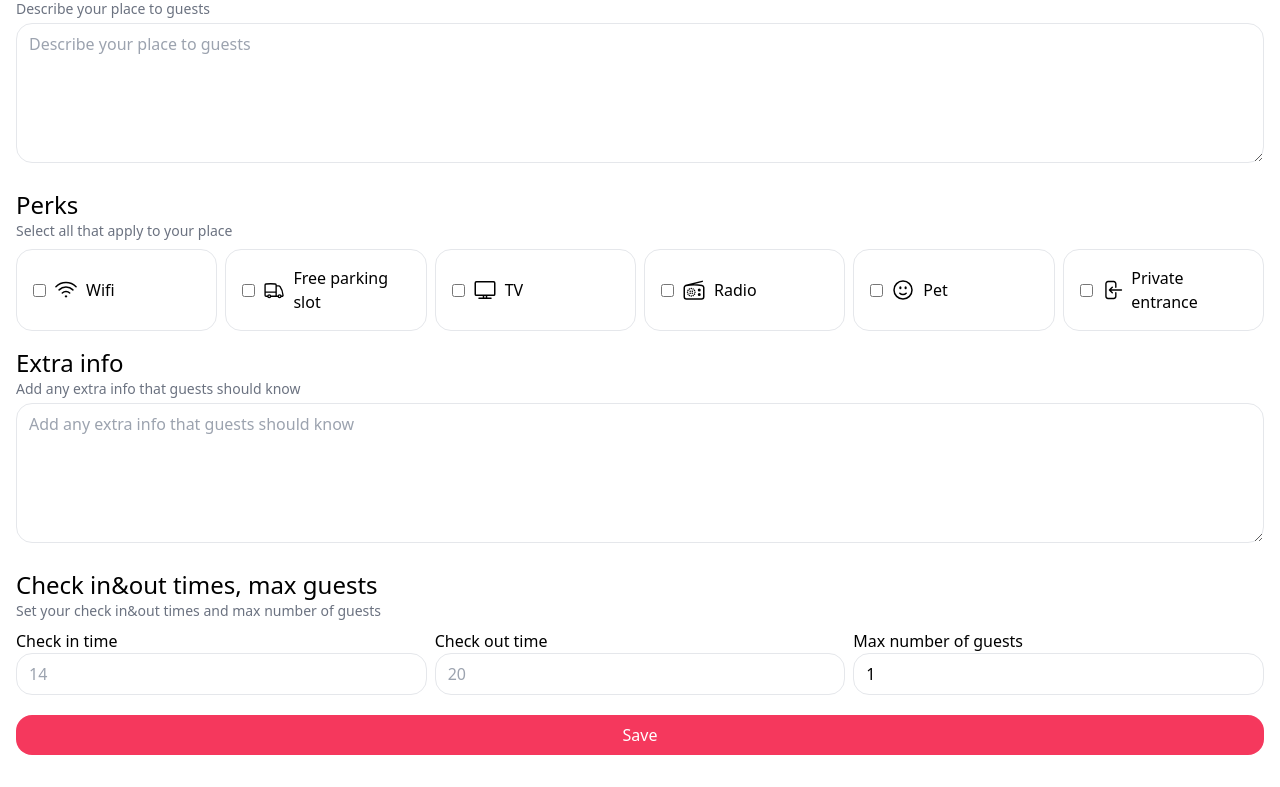
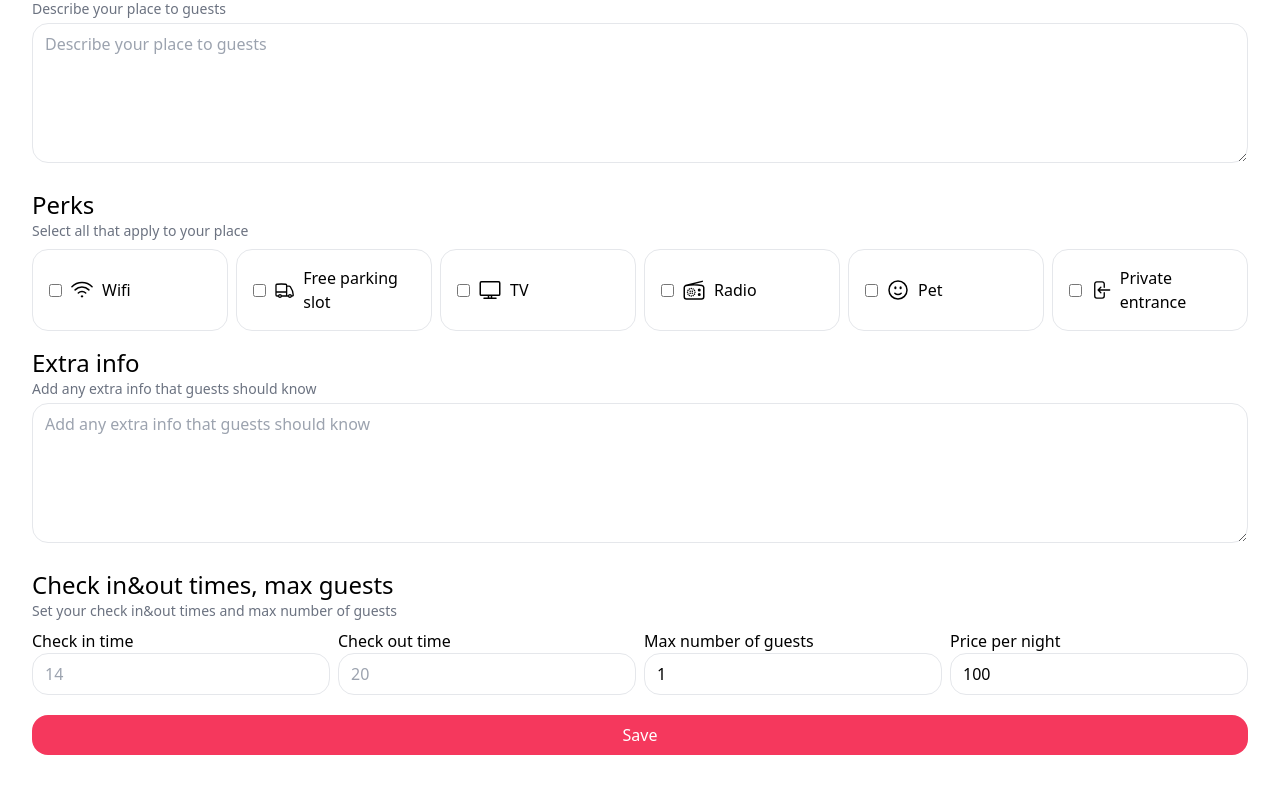
Before and after one commit to nakhoacool/StayHub, a React (Vite) app in the folder client/: page /account/places/new in a window 1280 px wide. Shown: the part 687-1474 px from the top of the page. Built offline with nearby package versions, Linux system fonts and the light colour scheme; no server answers.

Commit message:
Add price field to Place model and update related components

```diff
--- a/client/src/Layout.jsx
+++ b/client/src/Layout.jsx
@@ -3,7 +3,7 @@ import Header from './components/Header'
 
 export default function Layout() {
   return (
-    <div className='p-4 flex flex-col min-h-screen'>
+    <div className='py-4 px-8 flex flex-col min-h-screen'>
       <Header />
       <Outlet />
     </div>
--- a/client/src/pages/IndexPage.jsx
+++ b/client/src/pages/IndexPage.jsx
@@ -1,7 +1,34 @@
+import axios from 'axios'
+import { useEffect, useState } from 'react'
+import { Link } from 'react-router-dom'
+
 export default function IndexPage() {
+  const [places, setPlaces] = useState([])
+  useEffect(() => {
+    axios.get('/places').then((response) => {
+      setPlaces(response.data)
+    })
+  }, [])
   return (
-    <div>
-      <h1>IndexPage</h1>
+    <div className='mt-8 grid gap-x-6 gap-y-8 grid-cols-2 md:grid-cols-3 lg:grid-cols-4'>
+      {places.length > 0 &&
+        places.map((place) => (
+          <Link>
+            <div className='bg-gray-500 mb-2 rounded-2xl flex'>
+              {place.photos?.[0] && (
+                <img
+                  className='object-cover aspect-square rounded-2xl'
+                  src={'http://localhost:3000/uploads/' + place.photos?.[0]}
+                />
+              )}
+            </div>
+            <h2 className='font-bold'>{place.address}</h2>
+            <h3 className='text-sm text-gray-500'>{place.title}</h3>
+            <div className='1'>
+              <span className="font-bold">${place.price}</span> per night &middot; {place.maxGuests} guests
+            </div>
+          </Link>
+        ))}
     </div>
   )
 }
--- a/client/src/pages/PlaceFormPage.jsx
+++ b/client/src/pages/PlaceFormPage.jsx
@@ -16,6 +16,7 @@ export default function PlaceFormPage() {
   const [checkIn, setCheckIn] = useState('')
   const [checkOut, setCheckOut] = useState('')
   const [maxGuests, setMaxGuests] = useState(1)
+  const [price, setPrice] = useState(100)
   const [redirect, setRedirect] = useState(false)
   useEffect(() => {
     if (!id) {
@@ -32,6 +33,7 @@ export default function PlaceFormPage() {
       setCheckIn(place.checkIn)
       setCheckOut(place.checkOut)
       setMaxGuests(place.maxGuests)
+      setPrice(place.price)
     })
   }, [id])
   function inputHeader(text) {
@@ -63,6 +65,7 @@ export default function PlaceFormPage() {
       checkIn,
       checkOut,
       maxGuests,
+      price,
     }
     if (id) {
       //update
@@ -127,7 +130,7 @@ export default function PlaceFormPage() {
           'Check in&out times, max guests',
           'Set your check in&out times and max number of guests'
         )}
-        <div className='grid gap-2 sm:grid-cols-3'>
+        <div className='grid gap-2 grid-cols-2 md:grid-cols-4'>
           <div>
             <h3 className='mt-2 -mb-1'>Check in time</h3>
             <input
@@ -155,6 +158,15 @@ export default function PlaceFormPage() {
               placeholder='4'
             />
           </div>
+          <div>
+            <h3 className='mt-2 -mb-1'>Price per night</h3>
+            <input
+              type='number'
+              value={price}
+              onChange={(ev) => setPrice(ev.target.value)}
+              placeholder='100$'
+            />
+          </div>
         </div>
         <div>
           <button className='primary my-4'>Save</button>
```
Also changed, not shown: 2 other files (tests, documents, lock files or other folders).
